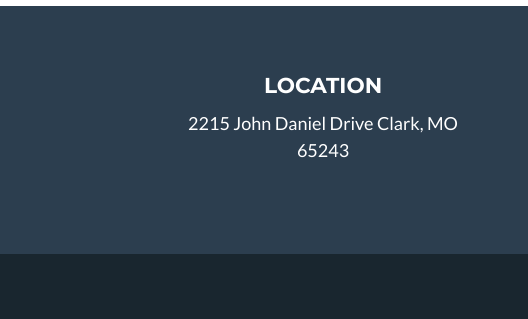
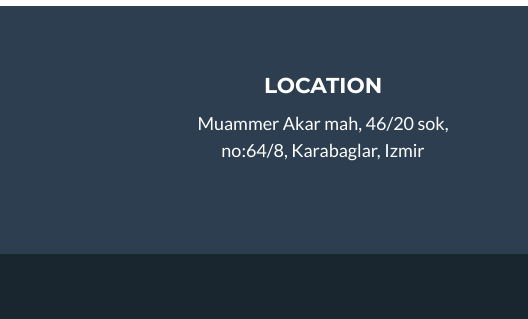
Before and after one commit to turkmenyigit/turkmenyigit.github.io, a plain HTML site: page index.html in a window 1280 px wide. Shown: the part 3404-3723 px from the top of the page, 0-528 px from the left. Drawn offline with nearby package versions, Linux system fonts and the light colour scheme.

Commit message:
Updated address in index.html

```diff
--- a/index.html
+++ b/index.html
@@ -190,7 +190,7 @@
         <div class="container clearfix">
             <div class="col">
                 <h4 class="text-uppercase">location</h4>
-                <p>2215 John Daniel Drive Clark, MO 65243</p>
+                <p>Muammer Akar mah, 46/20 sok, no:64/8, Karabaglar, Izmir</p>
             </div>
             <div class="col">
                 <h4 class="text-uppercase">Around the web</h4>
```
